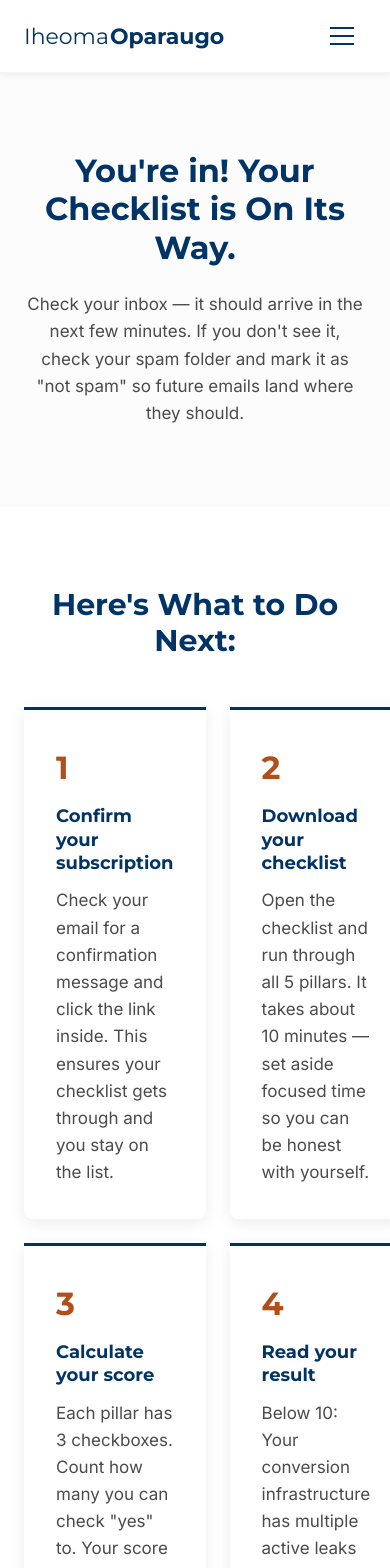
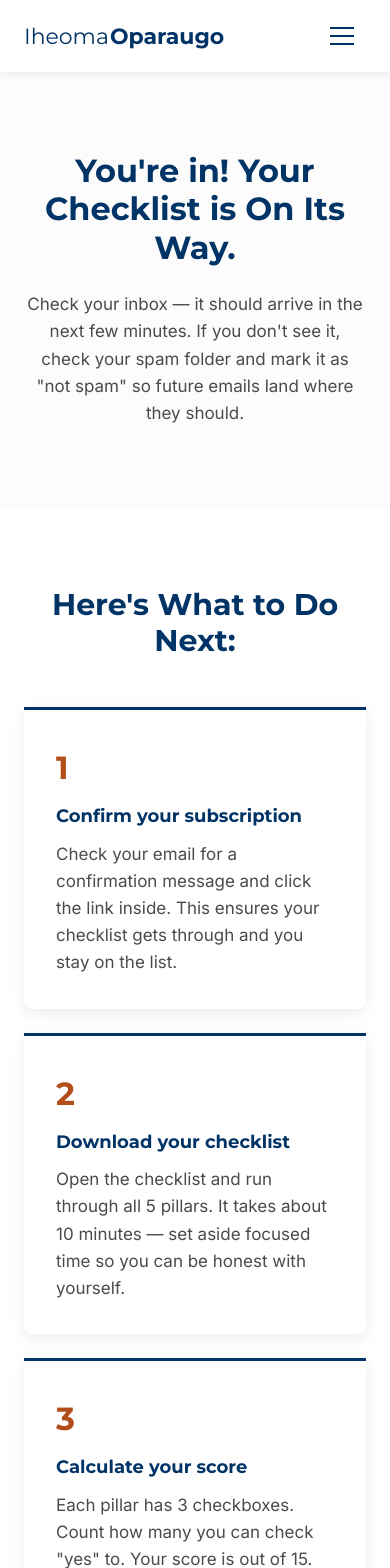
Before and after one commit to Homi011/iheoma-oparaugo, a Next.js app: page /thank-you in a window 390 px wide. Shown: the top 1568 px of the page. Built offline with nearby package versions, Linux system fonts and the light colour scheme.

Commit message:
Fix Thank You grid responsive

```diff
--- a/app/globals.css
+++ b/app/globals.css
@@ -40,3 +40,8 @@
 #kit-embed > div {
   margin: 0 auto !important;
 }
+@media (max-width: 640px) {
+  .thankyou-grid {
+    grid-template-columns: 1fr !important;
+  }
+}
--- a/app/thank-you/page.tsx
+++ b/app/thank-you/page.tsx
@@ -35,7 +35,7 @@ export default function ThankYou() {
           <h2 style={{ fontFamily: 'Montserrat, sans-serif', fontWeight: 700, fontSize: 'clamp(30px, 4vw, 38px)', color: '#003366', textAlign: 'center', marginBottom: '48px' }}>
             Here's What to Do Next:
           </h2>
-          <div style={{ display: 'grid', gridTemplateColumns: '1fr 1fr', gap: '24px', maxWidth: '800px', margin: '0 auto' }}>
+          <div style={{ display: 'grid', gridTemplateColumns: 'repeat(auto-fit, minmax(320px, 1fr))', gap: '24px', maxWidth: '800px', margin: '0 auto' }}>
             {[
               { n: '1', title: 'Confirm your subscription', body: 'Check your email for a confirmation message and click the link inside. This ensures your checklist gets through and you stay on the list.' },
               { n: '2', title: 'Download your checklist', body: 'Open the checklist and run through all 5 pillars. It takes about 10 minutes — set aside focused time so you can be honest with yourself.' },
```
